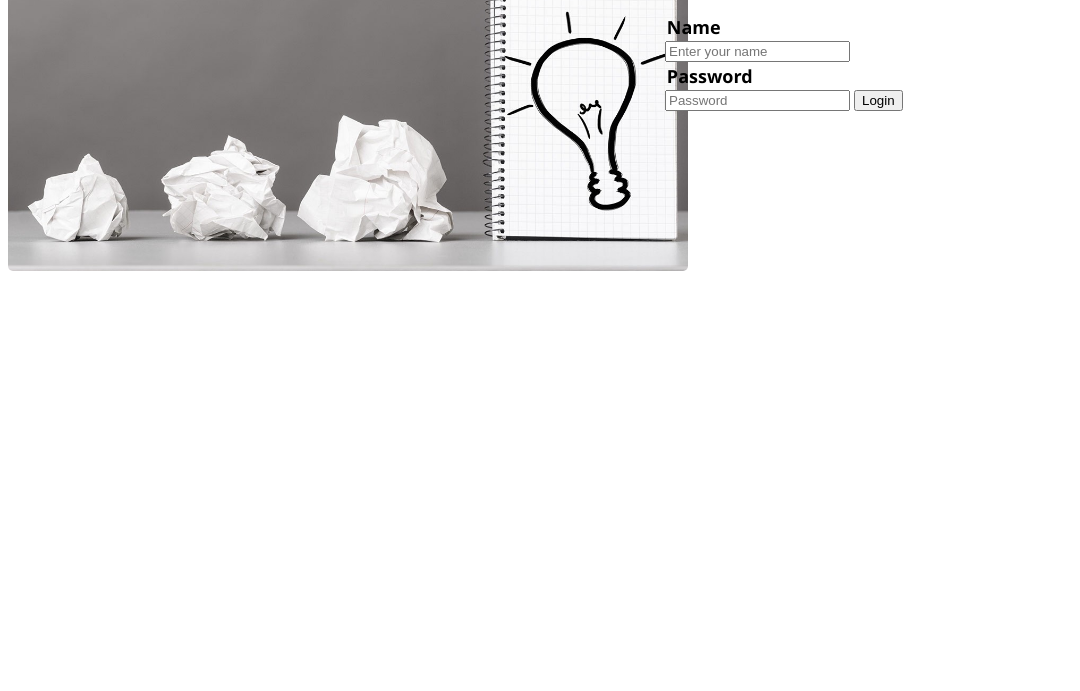
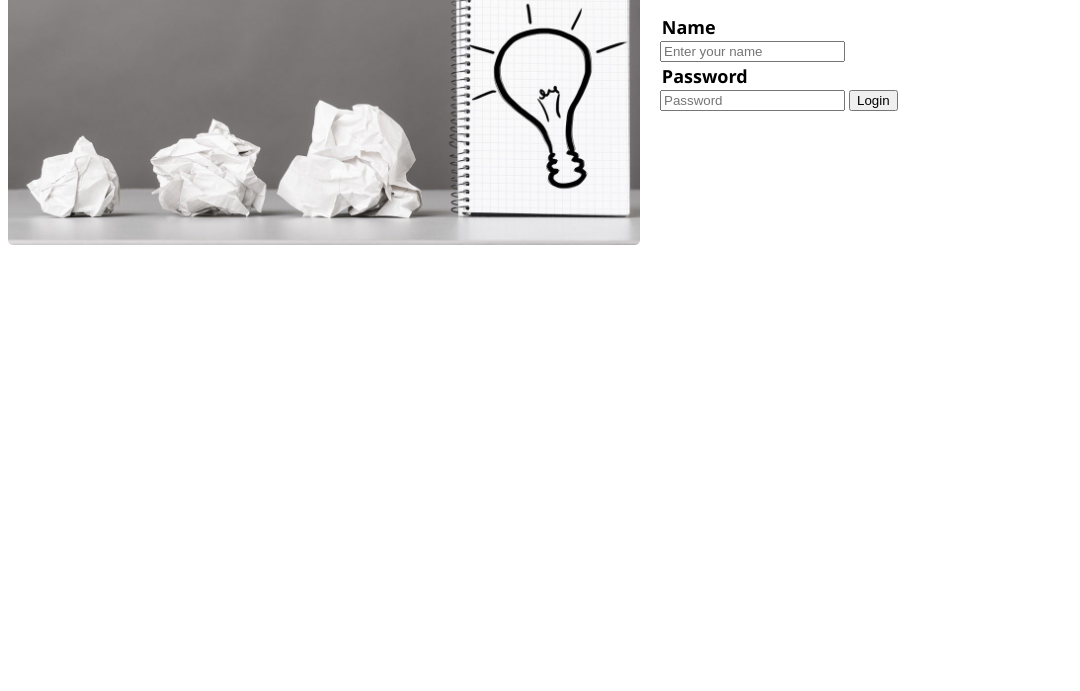
Before and after one commit to vinaybajjuri58/Resume, a plain HTML site: page index.html in a window 1280 px wide. Shown: the part 109-800 px from the top of the page, without its empty margins (0-1080 px from the left). Drawn offline with Linux system fonts and the light colour scheme.

Commit message:
version2

```diff
--- a/styles/style1.css
+++ b/styles/style1.css
@@ -16,20 +16,15 @@
 /* Forming grid */
 #Login{
     display: grid;
-    grid-template-columns: 50% 50%;
-    grid-gap: 5px;;
+    grid-template-columns: repeat(2,1fr);
 }
 /* Image  */
 #Login #Image img{
-    max-width: 680px;
-    max-height: auto;
+    max-width: 100%;
+    max-height: 100%;
     border-radius: 5px;
     margin : 0px;
     padding: 0px;
-}
-#Login #Form{
-    grid-column: 2;
-    column-width: auto;
 }
 /* Displayig text over image */
 #Login h1{
```
